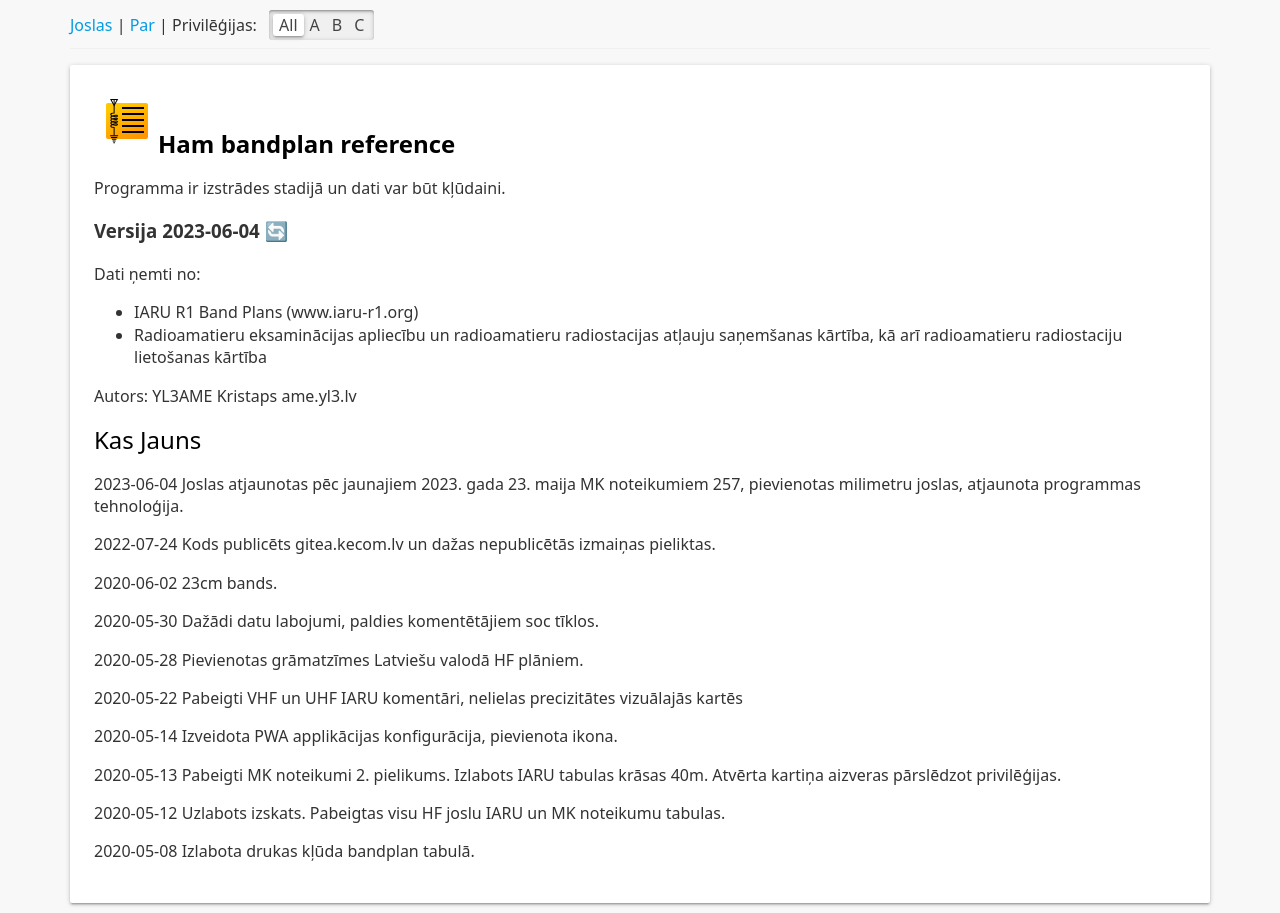
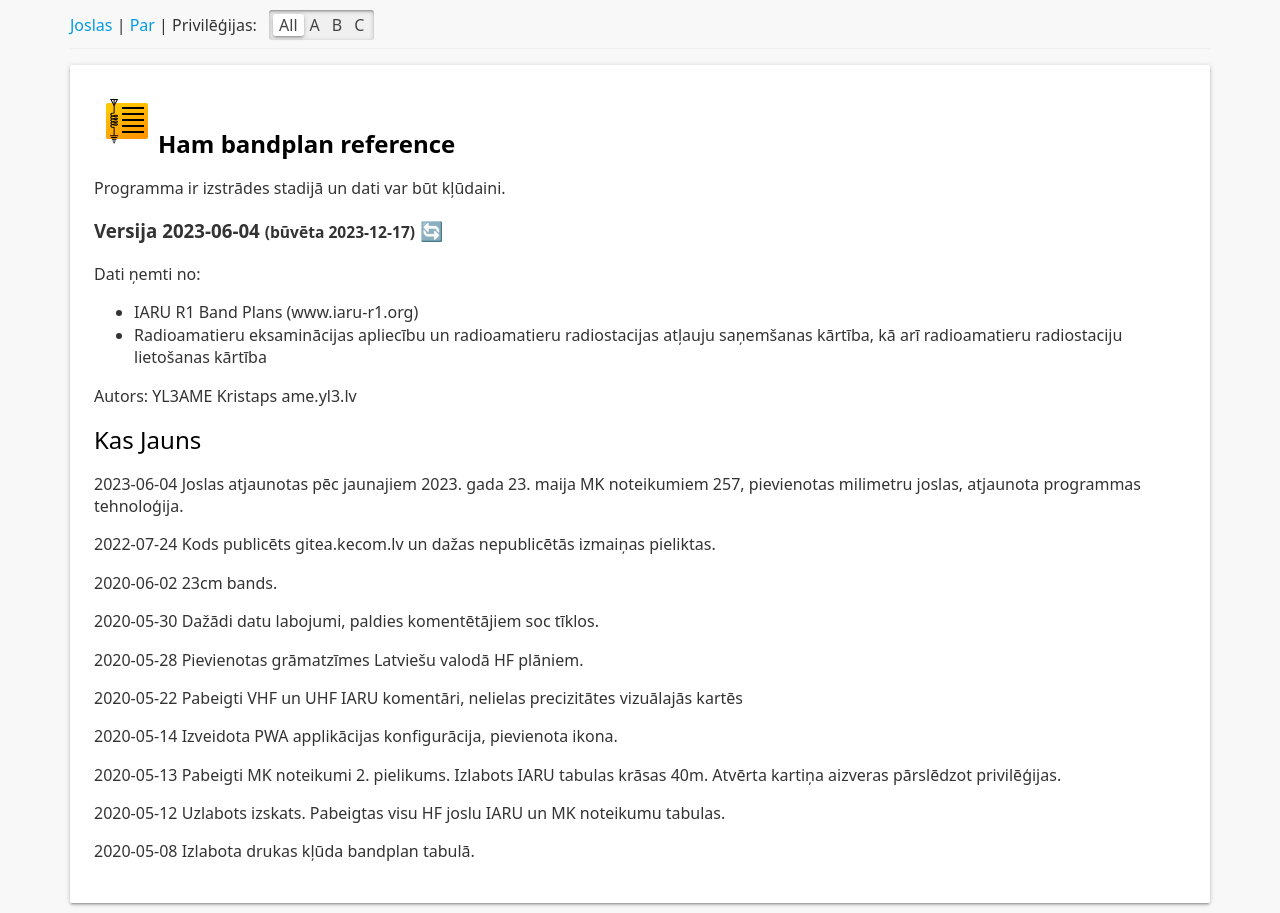
Before and after one commit to digami-inc/yl-bandplan, an Astro site: page /about in a window 1280 px wide. Built offline with nearby package versions, Linux system fonts and the light colour scheme; Astro itself is replaced by a stand-in of ours.

Commit message:
Added buildtime to about, fixed touchicon corners

```diff
--- a/src/pages/about.astro
+++ b/src/pages/about.astro
@@ -1,5 +1,6 @@
 ---
 import Layout from "../layouts/Layout.astro";
+const builtAt = new Date().toISOString().slice(0,10)
 ---
 
 <Layout>
@@ -9,7 +10,11 @@ import Layout from "../layouts/Layout.astro";
         <img src="/favicon.svg" width="64" height="64" />Ham bandplan reference
       </h1>
       <p>Programma ir izstrādes stadijā un dati var būt kļūdaini.</p>
-      <h3>Versija 2023-06-04 <a href="/">🔄</a></h3>
+      <h3>
+        Versija 2023-06-04
+        <small>(būvēta {builtAt})</small>
+        <a href="/">🔄</a>
+      </h3>
       <p>Dati ņemti no:</p>
       <ul>
         <li>
```
Also changed, not shown: package.json (+4 -4 lines), README.md, assets/apple-touch-icon.svg, 2 other files.
